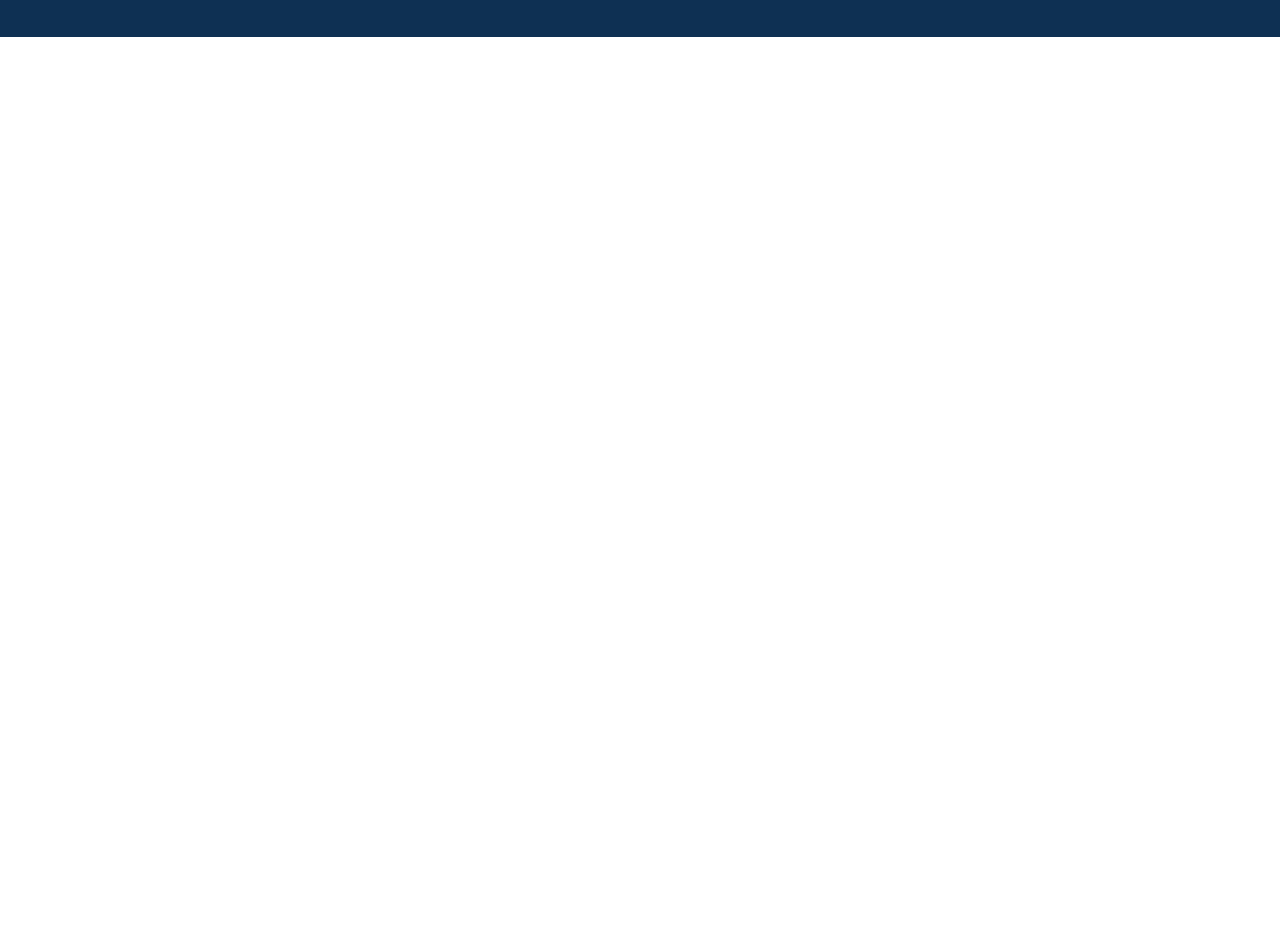
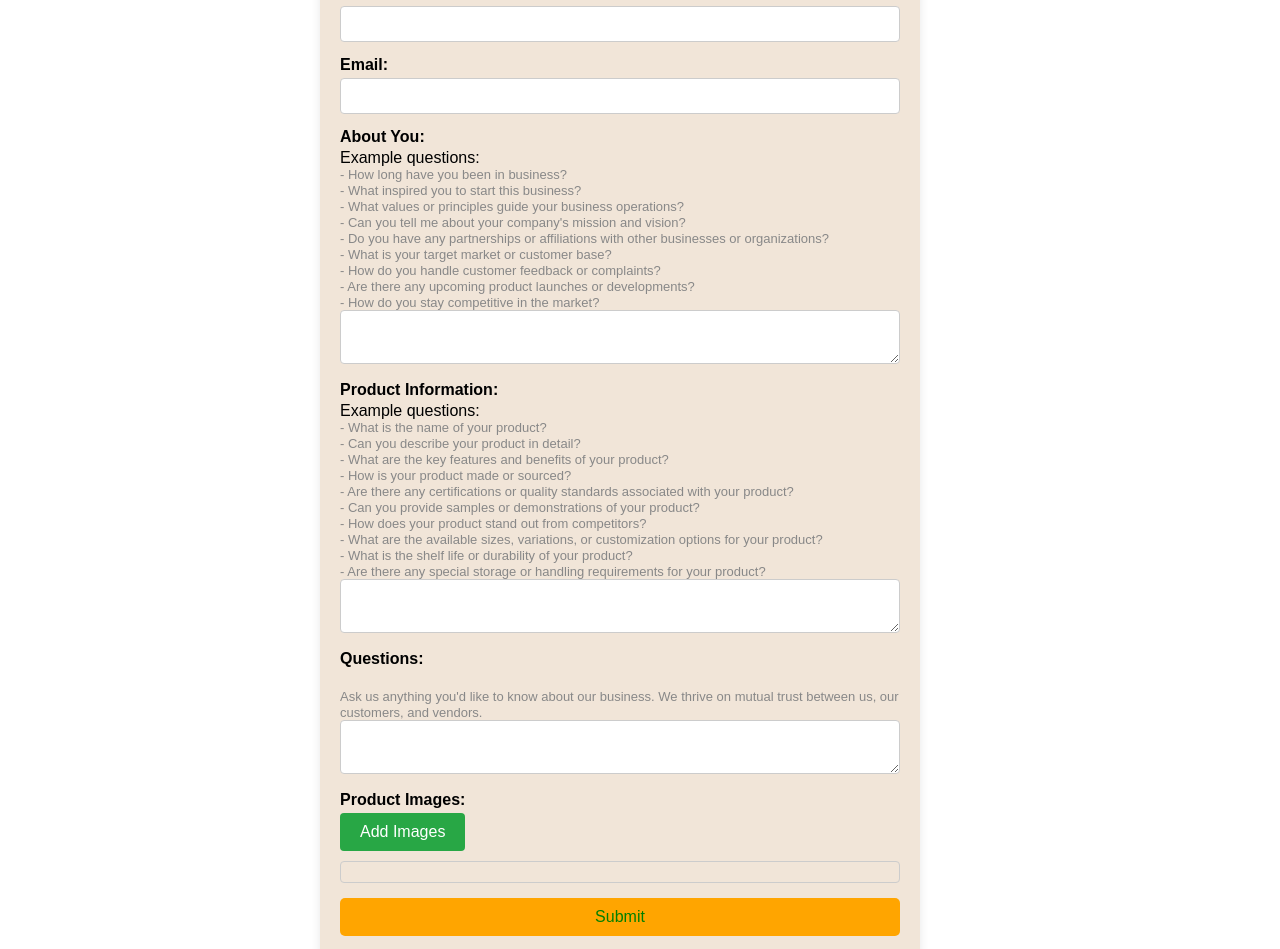
Before and after one commit to whougie/local-harvest, a React (Vite) app in the folder client/: page /involvement in a window 1280 px wide. Shown: the part 463-1412 px from the top of the page. Before the commit the page ends 800 px from the top, so only its background shows below. Built offline with nearby package versions, Linux system fonts and the light colour scheme.

Commit message:
vendor form submission

```diff
--- a/client/src/pages/involvement/Involvement.css
+++ b/client/src/pages/involvement/Involvement.css
@@ -0,0 +1,106 @@
+.involvement-body{
+    background-image: url('../../../public/images/watercolor-involve.png');
+    background-size: cover;
+    background-position: center;
+}
+.involvement-container {
+    width: 100%;
+    max-width: 600px;
+    margin-top: 40px;
+    margin-left: 25%;
+    margin-bottom: 40px;
+    box-shadow: 0 0 10px rgba(0, 0, 0, 0.1);
+    background-color: rgb(241, 229, 216);
+    padding: 20px;
+    border-radius: 10px;
+  }
+
+
+  .involvement-form {
+    display: flex;
+    flex-direction: column;
+  }
+
+  .form-header {
+  text-align: center;
+}
+
+  .form-group {
+    margin-bottom: 15px;
+  }
+
+  .form-group label {
+    display: block;
+    margin-bottom: 5px;
+    font-weight: bold;
+  }
+
+  .form-group input,
+  .form-group textarea {
+    width: 100%;
+    padding: 8px;
+    box-sizing: border-box;
+    border: 1px solid #ccc;
+    border-radius: 4px;
+  }
+
+  .form-group button {
+    padding: 10px 20px;
+    background-color: #28a745;
+    color: white;
+    border: none;
+    border-radius: 4px;
+    cursor: pointer;
+  }
+
+  .form-group button[disabled] {
+    background-color: #ccc;
+    cursor: not-allowed;
+  }
+
+  .involvement-form button[type="submit"] {
+    background-color: orange;
+    color: green;
+    padding: 10px 20px;
+    border: none;
+    border-radius: 5px;
+    cursor: pointer;
+  }
+
+  .involvement-form button[type="submit"]:hover {
+    background-color: darkorange;
+  }
+
+  .image-preview-box {
+    display: flex;
+    flex-wrap: wrap;
+    gap: 10px;
+    padding: 10px;
+    border: 1px solid #ccc;
+    border-radius: 4px;
+    margin-top: 10px;
+  }
+
+  .image-thumb {
+    width: 80px;
+    height: 80px;
+    object-fit: cover;
+    border: 1px solid #ccc;
+    border-radius: 4px;
+  }
+
+  .submission-message {
+    text-align: center;
+  }
+
+  .contact-info {
+    margin-top: 20px;
+  }
+
+  .contact-info h3 {
+    margin-bottom: 10px;
+  }
+
+  .contact-info p {
+    margin: 5px 0;
+  }
--- a/client/src/pages/involvement/Involvement.jsx
+++ b/client/src/pages/involvement/Involvement.jsx
@@ -1,12 +1,219 @@
-import React from 'react'
-import './Involvement.css'
+import React, { useState, useEffect } from 'react';
+import './Involvement.css';
 
-export default function Involvement(){
+export default function Involvement() {
+  const [formData, setFormData] = useState({
+    firstName: '',
+    lastName: '',
+    email: '',
+    aboutYou: '',
+    productInfo: '',
+    questions:'',
+    productImages: []
+  });
 
-  return(
+  const [formSubmitted, setFormSubmitted] = useState(false);
 
+  useEffect(() => {
+    const savedFormData = localStorage.getItem('formData');
+    if (savedFormData) {
+      setFormData(JSON.parse(savedFormData));
+    }
+  }, []);
+
+  const handleChange = (e) => {
+    const { name, value } = e.target;
+    setFormData({
+      ...formData,
+      [name]: value
+    });
+  };
+
+  const handleImageChange = (e) => {
+    const files = Array.from(e.target.files);
+    setFormData(prevState => ({
+      ...prevState,
+      productImages: [...prevState.productImages, ...files].slice(0, 5)
+    }));
+  };
+
+  const handleSubmit = (e) => {
+    e.preventDefault();
+    // Save form data to local storage
+    localStorage.setItem('formData', JSON.stringify(formData));
+    // Log form data to console
+    console.log('Form Data:', formData);
+    // Pretend to submit form
+    setFormSubmitted(true);
+  };
+
+  return (
     <>
-
-    </>
-  )
-}
+      <div className="involvement-container">
+        {!formSubmitted ? (
+          <form onSubmit={handleSubmit} className="involvement-form">
+             <h2 className="form-header">Vendor Request to Local Harvest</h2>
+            <div className="form-group">
+              <label htmlFor="firstName">First Name:</label>
+              <input
+                type="text"
+                id="firstName"
+                name="firstName"
+                value={formData.firstName}
+                onChange={handleChange}
+                required
+              />
+            </div>
+            <div className="form-group">
+              <label htmlFor="lastName">Last Name:</label>
+              <input
+                type="text"
+                id="lastName"
+                name="lastName"
+                value={formData.lastName}
+                onChange={handleChange}
+                required
+              />
+            </div>
+            <div className="form-group">
+              <label htmlFor="email">Email:</label>
+              <input
+                type="email"
+                id="email"
+                name="email"
+                value={formData.email}
+                onChange={handleChange}
+                required
+              />
+            </div>
+            <div className="form-group">
+              <label htmlFor="aboutYou">About You:</label>
+              <p className="example-questions">
+                Example questions:
+                <br />
+                <span style={{ color: '#888', fontSize: 'small', marginBottom: '10px' }}>
+                - How long have you been in business?
+                <br />
+                - What inspired you to start this business?
+                <br />
+                - What values or principles guide your business operations?
+                <br />
+                - Can you tell me about your company's mission and vision?
+                <br />
+                - Do you have any partnerships or affiliations with other businesses or organizations?
+                <br />
+                - What is your target market or customer base?
+                <br />
+                - How do you handle customer feedback or complaints?
+                <br />
+                - Are there any upcoming product launches or developments?
+                <br />
+                - How do you stay competitive in the market?
+                </span>
+              </p>
+              <textarea
+                id="aboutYou"
+                name="aboutYou"
+                value={formData.aboutYou}
+                onChange={handleChange}
+                required
+              ></textarea>
+            </div>
+            <div className="form-group">
+              <label htmlFor="productInfo">Product Information:</label>
+              <p className="example-questions">
+                Example questions:
+                <br />
+                <span style={{ color: '#888', fontSize: 'small' }}>
+                - What is the name of your product?
+                <br />
+                - Can you describe your product in detail?
+                <br />
+                - What are the key features and benefits of your product?
+                <br />
+                - How is your product made or sourced?
+                <br />
+                - Are there any certifications or quality standards associated with your product?
+                <br />
+                - Can you provide samples or demonstrations of your product?
+                <br />
+                - How does your product stand out from competitors?
+                <br />
+                - What are the available sizes, variations, or customization options for your product?
+                <br />
+                - What is the shelf life or durability of your product?
+                <br />
+                - Are there any special storage or handling requirements for your product?
+                </span>
+              </p>
+              <textarea
+                id="productInfo"
+                name="productInfo"
+                value={formData.productInfo}
+                onChange={handleChange}
+                required
+              ></textarea>
+            </div>
+            <div className="form-group">
+              <label htmlFor="questions">Questions:</label>
+              <p>
+              <br />
+                <span style={{ color: '#888', fontSize: 'small' }}>
+                Ask us anything you'd like to know about our business. We thrive on mutual trust between us, our customers, and vendors.
+              <br />
+                </span>
+              </p>
+              <textarea
+                id="questions"
+                name="questions"
+                value={formData.questions}
+                onChange={handleChange}
+                ></textarea>
+                </div>
+                <div className="form-group">
+                  <label htmlFor="productImages">Product Images:</label>
+                  <input
+                    type="file"
+                    id="productImages"
+                    name="productImages"
+                    accept="image/*"
+                    onChange={handleImageChange}
+                    multiple
+                    style={{ display: 'none' }}
+                    disabled={formData.productImages.length >= 5}
+                  />
+                  <button
+                    type="button"
+                    onClick={() => document.getElementById('productImages').click()}
+                    disabled={formData.productImages.length >= 5}
+                  >
+                    Add Images
+                  </button>
+                  <div className="image-preview-box">
+                    {formData.productImages.map((image, index) => (
+                      <img
+                        key={index}
+                        src={URL.createObjectURL(image)}
+                        alt={`Product ${index + 1}`}
+                        className="image-thumb"
+                      />
+                    ))}
+                  </div>
+                </div>
+                <button type="submit" style={{ backgroundColor: 'orange', color: 'green' }}>Submit</button>
+              </form>
+            ) : (
+              <div className="submission-message">
+                <p>Thank you for your request! You’ll be contacted within a business day.</p>
+              </div>
+            )}
+            <div className="contact-info">
+              <h3>Contact Information for Local Harvest</h3>
+              <p>Email: contact@localharvest.com</p>
+              <p>Phone: (123) 456-7890</p>
+              <p>Address: 1234 Harvest Lane, Townsville, State, 56789</p>
+            </div>
+          </div>
+        </>
+      );
+    }
```
Also changed, not shown: client/public/images/with color -doodle.jpeg (added), 1 other file (tests, documents, lock files or other folders).
